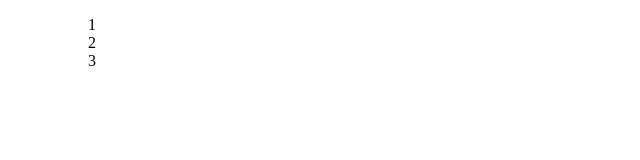
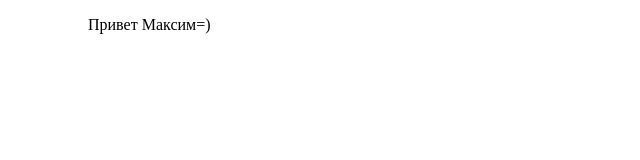
Before and after one commit to ot3iv4evi/Nester, a plain HTML site: page index.html in a window 1280 px wide. Shown: the whole page, without its empty margins (0-640 px from the left). Drawn offline with Linux system fonts and the light colour scheme.

Commit message:
Add index

```diff
--- a/index.html
+++ b/index.html
@@ -6,9 +6,9 @@
     <title>"Hello World"</title>
 </head>
 <body>
+    <script>    alert("Хочешь я угодаю твоё имя?")    </script>
     <ul>
-    <ul>1</ul>
-    <ul>2</ul>
-    <ul>3</ul>
+    <ul>Привет Максим=)</ul>
+
 </body>
 </html>
```
